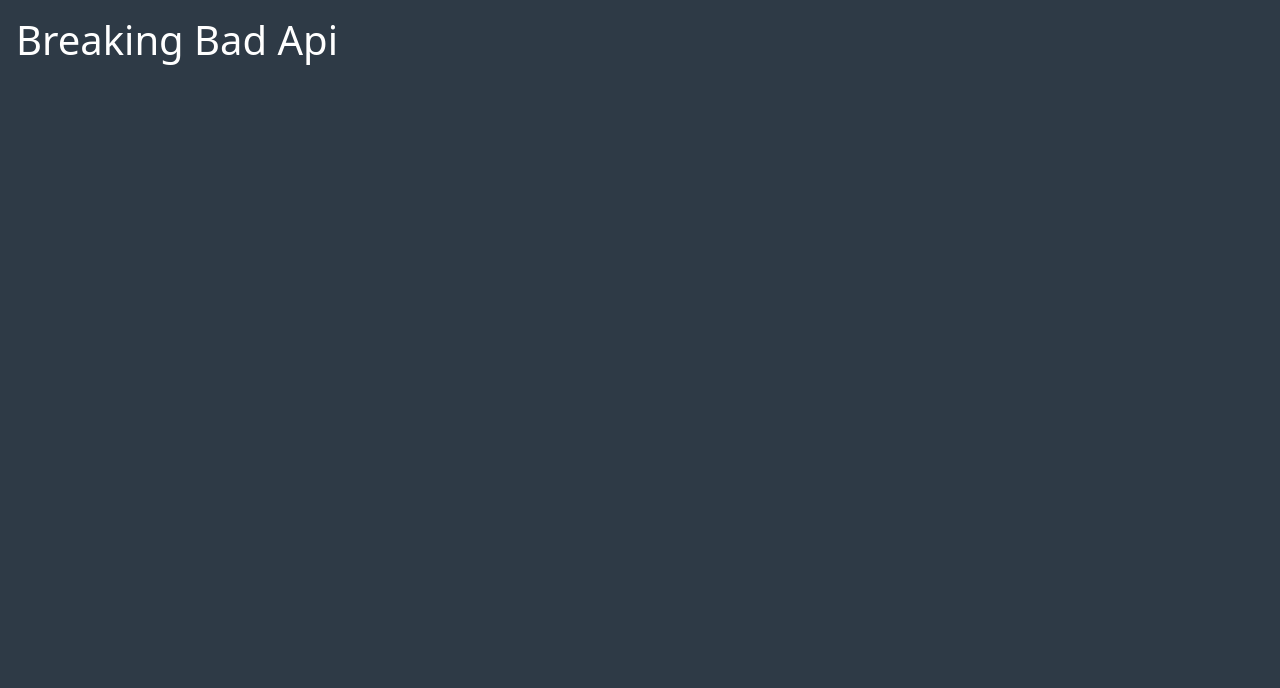
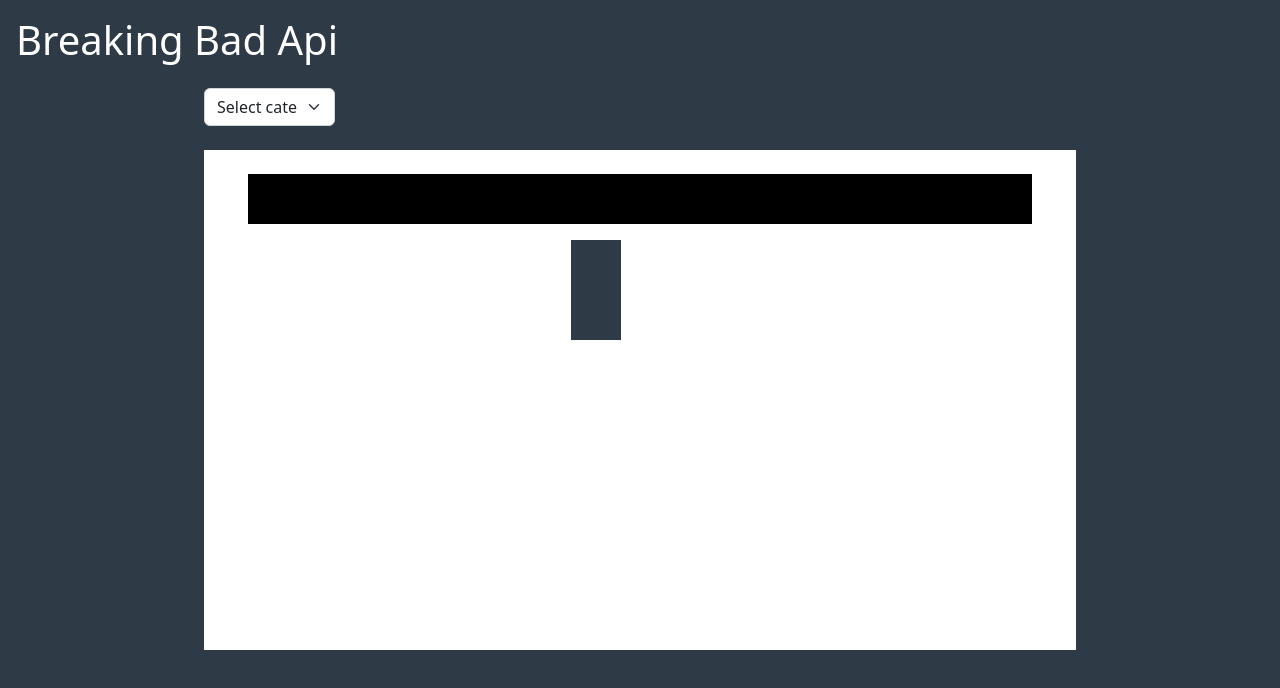
Before and after one commit to MarcoInchingoli89/vite-breaking-bad, a Vue app: page / in a window 1280 px wide. Shown: the top 688 px of the page. Built offline with nearby package versions, Linux system fonts and the light colour scheme.

Commit message:
Add AppMain Component

```diff
--- a/src/App.vue
+++ b/src/App.vue
@@ -1,10 +1,12 @@
 <script>
 import axios from 'axios'
 import AppHeader from './components/AppHeader.vue'
+import AppMain from './components/AppMain.vue'
 export default {
   name: 'App',
   components: {
     AppHeader,
+    AppMain,
     axios,
   }
 }
@@ -12,6 +14,7 @@
 
 <template>
   <AppHeader />
+  <AppMain />
 </template>
 
 <style lang="scss">
--- /dev/null
+++ b/src/components/AppMain.vue
@@ -0,0 +1,58 @@
+<script>
+export default {
+    name: 'AppMain',
+}
+</script>
+
+<template>
+    <div class="container">
+        <select class="form-select mb-4" aria-label="Default select example">
+            <option selected>Select category</option>
+            <option value="1">One</option>
+            <option value="2">Two</option>
+            <option value="3">Three</option>
+        </select>
+        <div class="main_app bg-white py-4">
+            <div class="characters_found m-auto"></div>
+            <div class="characters_container d-flex justify-content-center py-3 px-3">
+                <div class="row row-cols-2 row-cols-md-5">
+                    <div class="col">
+                        <div class="character_card"></div>
+                    </div>
+                </div>
+            </div>
+        </div>
+    </div>
+</template>
+
+<style lang="scss" scoped>
+@use '../assets/scss/partials/variables.scss' as *;
+
+.container {
+    width: 70%;
+
+    .form-select {
+        width: 15%;
+    }
+}
+
+.main_app {
+    height: 500px;
+
+    .characters_found {
+        height: 50px;
+        width: 90%;
+        background-color: black;
+    }
+}
+
+.characters_container {
+    width: 90%;
+
+    .col {
+        height: 100px;
+        width: 50px;
+        background-color: $bb-primary;
+    }
+}
+</style>
```
